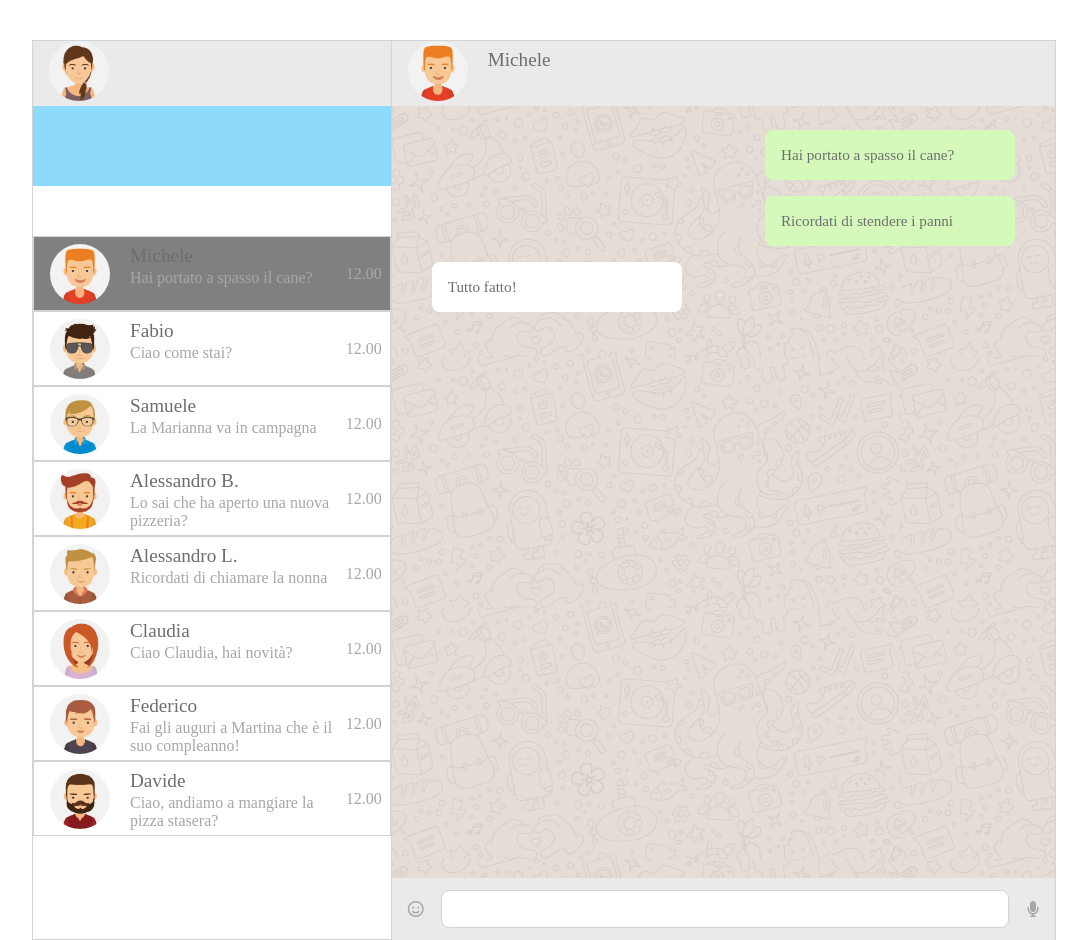
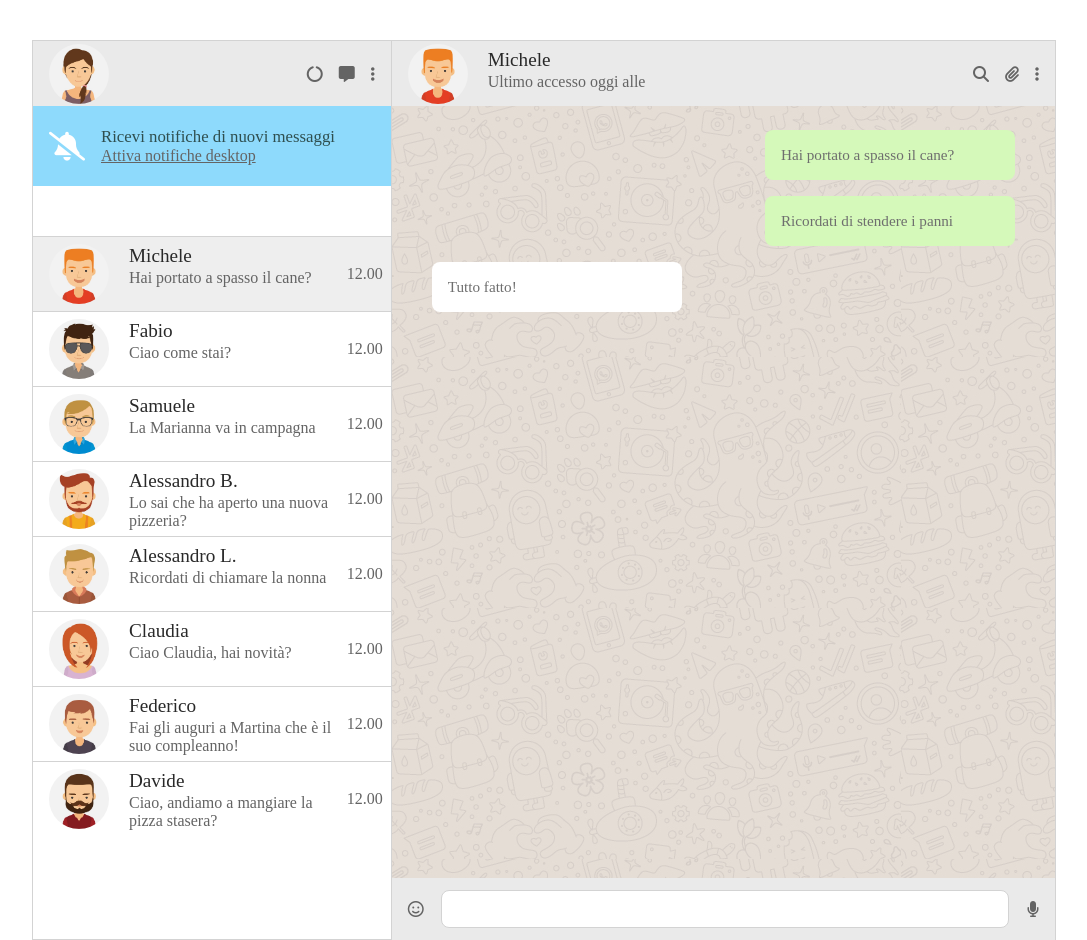
Before and after one commit to ViktorStevanovic/vue-boolzapp, a plain HTML site: page index.html in a window 1280 px wide. Shown: the whole page, without its empty margins (96-1183 px from the left). Drawn offline with nearby package versions, Linux system fonts and the light colour scheme.

Commit message:
added css icons

```diff
--- a/css/style.css
+++ b/css/style.css
@@ -7,7 +7,7 @@
     display: flex;
     align-items: center;
     justify-content: center;
-    color: rgb(167, 167, 167);
+    color: rgb(100, 100, 100);
 
 }
 .wrapper{
@@ -35,11 +35,34 @@
     height: 65px;
     width: 100%;
     background-color: #EAEAEA;
+    display: flex;
+    justify-content: space-between;
+    align-items: center;
+}
+.my-icons{
+    display: flex;
+    gap: 1rem;
+    margin-right: 1rem;
 }
 .notifications{
     height: 80px;
     width: 100%;
     background-color: #8EDAFC;
+    display: flex;
+    align-items: center;
+    gap: 1rem;
+}
+.notifications i{
+    color: white;
+    font-size: 1.8rem;
+    margin-left: 1rem;
+}
+.notifications p{
+    font-size: 1.05rem;
+    color: darkslategray;
+}
+.notifications span{
+    text-decoration: underline;
 }
 .search-bar{
     height: 50px;
@@ -49,7 +72,7 @@
 .contact{
     height: 75px;
     width: 100%;
-    border: 1px solid lightgray;
+    border-top: .5px solid lightgray;
     display: flex;
     align-items: center;
 }
@@ -65,7 +88,7 @@ img{
     padding-top: .5rem;
 }
 .contact-name{
-    color: rgb(110, 110, 110);
+    color: rgb(41, 41, 41);
     font-size: 1.2rem;
     margin-bottom: 2px;
 }
@@ -78,12 +101,13 @@ img{
     background-image: url(/img/mine.jpg);
     height: 86%;
     padding: 1rem 2.5rem;
-
+}
+.selected-contact > .contact-info{
+    margin-right: auto;
 }
 .messages{
     display: flex;
     flex-direction: column;
-
 }
 .single-message{
     /* height: 50px; */
@@ -128,5 +152,5 @@ img{
 }
 
 .active{
-    background-color: gray;
+    background-color: rgb(238, 238, 238);
 }
--- a/index.html
+++ b/index.html
@@ -16,8 +16,19 @@
             <div class="contact-container">
                 <article class="my-self">
                     <img src="./img/avatar_io.jpg" alt="">
+                    <div class="my-icons">
+                        <i class="fa-solid fa-circle-notch"></i>
+                        <i class="fa-solid fa-message"></i>
+                        <i class="fa-solid fa-ellipsis-vertical"></i>
+                    </div>
                 </article>
-                <article class="notifications"></article>
+                <article class="notifications">
+                    <i class="fa-solid fa-bell-slash"></i>
+                    <div class="enable-notifications">
+                        <p>Ricevi notifiche di nuovi messaggi</p>
+                        <span>Attiva notifiche desktop</span>
+                    </div>
+                </article>
                 <article class="search-bar"></article>
                 <article class="contact" v-for="(element, index) in contacts" @click="selectChat(index)" :class= "(index === activeChat) ? 'active' : '' ">
                     <img :src="element.avatar" alt="">
@@ -34,7 +45,12 @@
                     <img :src="contacts[activeChat].avatar" alt="">
                     <div class="contact-info">
                         <p class="contact-name">{{contacts[activeChat].name}}</p>
-                        <span></span>
+                        <span>Ultimo accesso oggi alle</span>
+                    </div>
+                    <div class="my-icons">
+                        <i class="fa-solid fa-magnifying-glass"></i>
+                        <i class="fa-solid fa-paperclip"></i>
+                        <i class="fa-solid fa-ellipsis-vertical"></i>
                     </div>
                 </article>
                 <!-- Chat section -->
```
